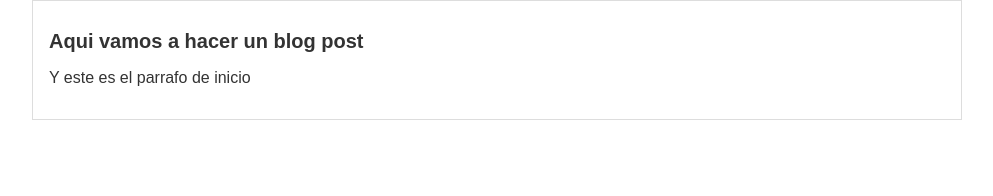
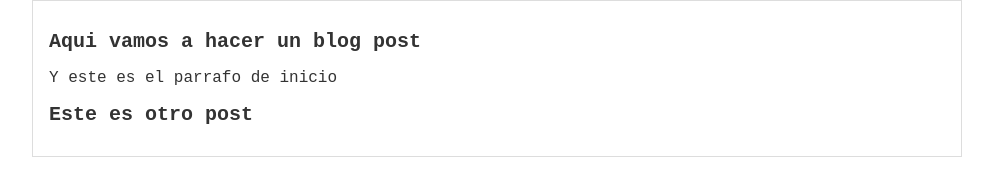
Before and after one commit to ecatriquil/hyperblog, a plain HTML site: page index.html in a window 1280 px wide. Shown: the whole page, without its empty margins (143-1136 px from the left). Drawn offline with Linux system fonts and the light colour scheme.

Commit message:
Se cambia la fuente por una mejor

```diff
--- a/css/styles.css
+++ b/css/styles.css
@@ -1,6 +1,6 @@
 body{
     text-align: center;
-    font-family: Arial, Helvetica, sans-serif;
+    font-family: 'Courier New', Courier, monospace;
     color: #333;
     font-size: 16px;
     margin: 0;
--- a/index.html
+++ b/index.html
@@ -13,6 +13,9 @@
             <h1>Aqui vamos a hacer un blog post</h1>
             <p>Y este es el parrafo de inicio</p>
         </div>
+        <div id="post">
+            <h1>Este es otro post</h1>
+        </div>
     </div>
 </body>
 </html>
```
